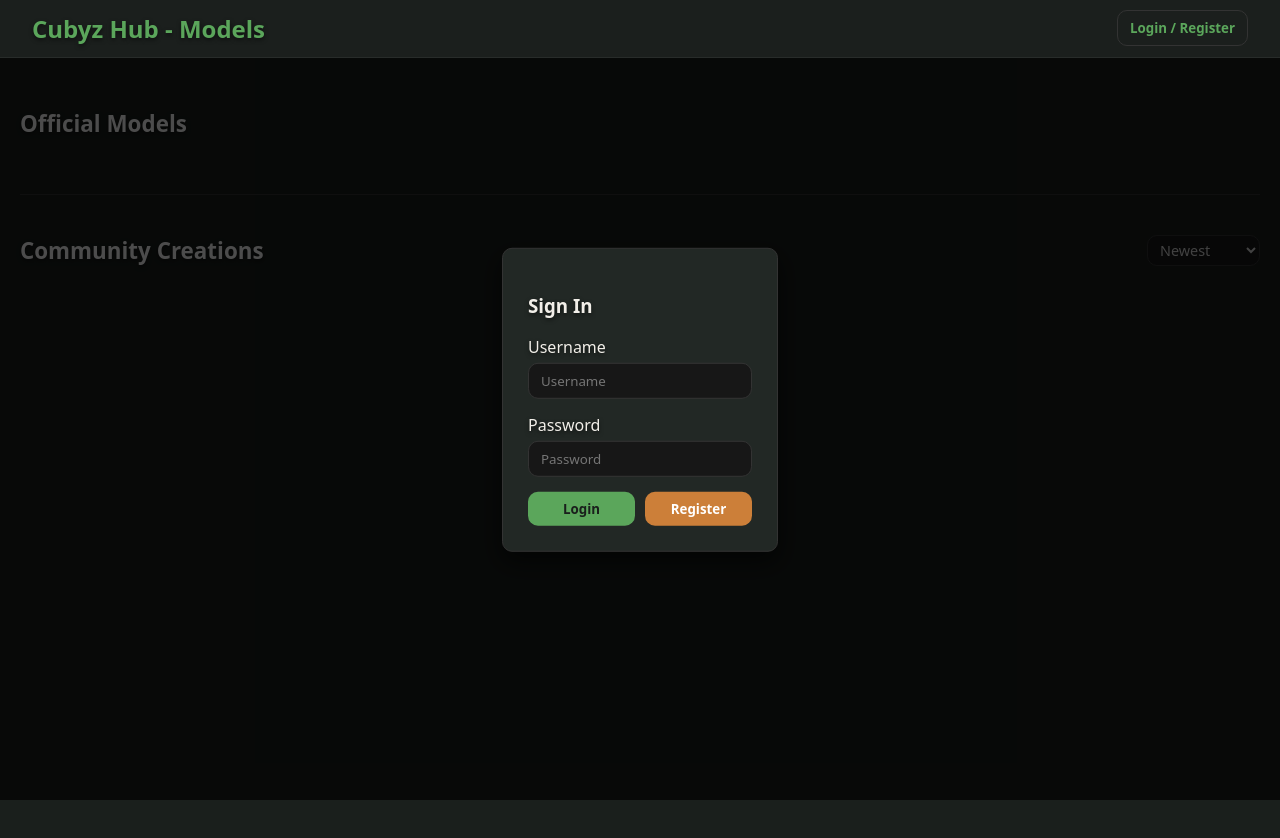
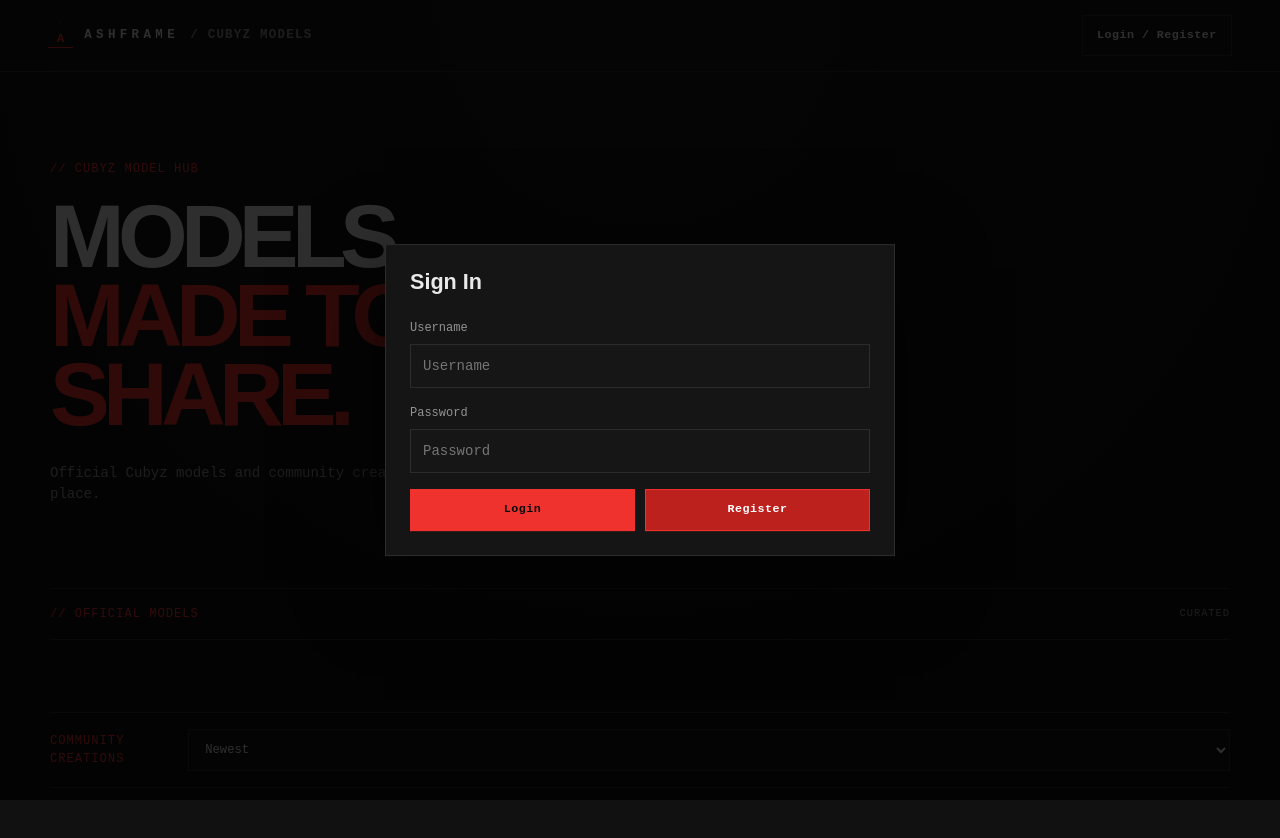
Before and after one commit to ashframe-org/cubyz-model-hub, a website: page public/index.html in a window 1280 px wide. Both pictures are taken after a click on the button "Login / Register". Before the commit the page ends 800 px from the top, so only its background shows below. Drawn offline with Linux system fonts and the light colour scheme; no server answers.

Commit message:
Restyle model hub with Ashframe visual system

```diff
--- a/public/index.html
+++ b/public/index.html
@@ -23,21 +23,29 @@
   });
 </script>
   <header class="site-header">
-    <h2>Cubyz Hub - Models</h2>
+    <a class="brand" href="/" aria-label="Ashframe Model Hub">
+      <span class="brand-mark" aria-hidden="true">A</span>
+      <span>ASHFRAME</span>
+      <span class="brand-context">/ CUBYZ MODELS</span>
+    </a>
     <div class="auth-box" id="authBox">
-      <button onclick="toggleAuthModal(true)" style="background:transparent; color:var(--accent); border:1px solid var(--border);">Login / Register</button>
+      <button class="outline-button" onclick="toggleAuthModal(true)">Login / Register</button>
     </div>
   </header>
 
   <main>
-    <div class="section-title">Official Models</div>
+    <section class="intro">
+      <p class="eyebrow">// CUBYZ MODEL HUB</p>
+      <h1>MODELS.<br><em>MADE TO SHARE.</em></h1>
+      <p>Official Cubyz models and community creations in one place.</p>
+    </section>
+
+    <div class="section-title"><span>// OFFICIAL MODELS</span><span>CURATED</span></div>
     <div class="grid" id="officialGrid"></div>
 
-    <hr style="border: 0; border-top: 1px solid var(--border); margin: 40px 0;">
-
-    <div class="section-title" style="display: flex; justify-content: space-between; align-items: center;">
+    <div class="section-title section-title-controls">
       <span>Community Creations</span>
-      <select id="sortSelector" style="font-size: 0.9rem; padding: 4px 8px;">
+      <select id="sortSelector" aria-label="Sort community creations">
         <option value="newest">Newest</option>
         <option value="oldest">Oldest</option>
         <option value="votes">Most Votes</option>
--- a/public/style.css
+++ b/public/style.css
@@ -1,263 +1,192 @@
 :root {
-    --bg: #1e1e1e;
-    --bg-alt: #171717;
-    --card-bg: #222825;
-    --accent: #5BA65B;
-    --accent-dark: #CC7F39;
-    --text: #ddd;
-    --text-muted: #999;
-    --border: #333;
-    --radius: 10px;
-    --transition: 0.25s ease;
-    --font-family: system-ui, sans-serif;
+  --bg: #111111;
+  --bg-raised: #161616;
+  --bg-deep: #0a0a0a;
+  --text: #e9e9e9;
+  --muted: #929292;
+  --border: #2d2d2d;
+  --accent: #f0322e;
+  --accent-dark: #bd211e;
+  --font-sans: Arial, Helvetica, sans-serif;
+  --font-mono: "Courier New", Courier, monospace;
 }
 
-* {
-    box-sizing: border-box;
+* { box-sizing: border-box; }
+html { background: var(--bg); }
+body {
+  min-height: 100vh;
+  margin: 0;
+  background: radial-gradient(circle at 50% 0, #191919 0, var(--bg) 42rem);
+  color: var(--text);
+  font: 14px/1.5 var(--font-mono);
 }
 
-body {
-    margin: 0;
-    padding: 0;
-    font-family: var(--font-family);
-    background: #1A1F1C;
-    color: #f2efe9;
-    display: flex;
-    flex-direction: column;
-    min-height: 100vh;
-    text-shadow: 0 2px 4px rgba(0, 0, 0, 0.5);
-}
-
-main {
-    flex: 1;
-    padding: 20px;
+body::before {
+  content: "";
+  position: fixed;
+  z-index: -1;
+  inset: 0;
+  opacity: .14;
+  pointer-events: none;
+  background-image: radial-gradient(rgba(255,255,255,.3) .45px, transparent .65px);
+  background-size: 5px 5px;
 }
 
 .site-header {
+  min-height: 72px;
+  padding: 0 3rem;
+  border-bottom: 1px solid var(--border);
   display: flex;
   align-items: center;
   justify-content: space-between;
-    padding: 0.65rem 2rem;
-    background: #1b1f1d;
-    border-bottom: 1px solid rgba(255,255,255,.06);
-    position: relative;
-    z-index: 1000;
+  gap: 1.5rem;
 }
+.brand {
+  display: inline-flex;
+  align-items: center;
+  gap: .7rem;
+  color: var(--text);
+  font: 600 .78rem/1 var(--font-mono);
+  letter-spacing: .35em;
+  text-decoration: none;
+}
+.brand-mark {
+  width: 25px;
+  height: 25px;
+  display: grid;
+  place-items: center;
+  color: var(--accent);
+  border: 1px solid var(--accent);
+  clip-path: polygon(50% 0, 100% 100%, 0 100%);
+  font: 700 .7rem/1 var(--font-sans);
+  letter-spacing: 0;
+  padding-top: .35rem;
+}
+.brand-context { color: var(--muted); letter-spacing: .1em; }
 
-.site-header h2 {
+main { width: min(1180px, calc(100% - 4rem)); margin: 0 auto; padding: 4.5rem 0 6rem; }
+.intro { max-width: 680px; padding: 1rem 0 4rem; }
+.eyebrow, .section-title {
   color: var(--accent);
+  font-size: .76rem;
+  letter-spacing: .08em;
+  text-transform: uppercase;
+}
+.eyebrow { margin: 0 0 1.2rem; }
+.intro h1 {
+  max-width: 700px;
   margin: 0;
-    font-weight: bold;
-    font-size: 1.5rem;
+  font: 800 clamp(3rem, 7vw, 6.4rem)/.88 var(--font-sans);
+  letter-spacing: -.075em;
 }
-
-.auth-box {
-    display: flex;
-    gap: 10px;
-}
-
-input, select, button {
-    background: var(--bg-alt);
-    border: 1px solid var(--border);
-    color: var(--text);
-    padding: 8px 12px;
-    border-radius: var(--radius);
-    font-family: var(--font-family);
-    transition: var(--transition);
-}
-
-button {
-    background: var(--accent);
-    color: #1a1f1c;
-    cursor: pointer;
-    font-weight: bold;
-    border: none;
-}
-
-button:hover {
-    background: #6ebd6e;
-    transform: translateY(-1px);
-}
-
-.filters {
-    display: flex;
-    gap: 15px;
-    margin-bottom: 20px;
-    align-items: center;
-}
+.intro h1 em { color: var(--accent); font-style: normal; }
+.intro > p:last-child { max-width: 470px; margin: 1.8rem 0 0; color: var(--muted); }
 
 .section-title {
-    font-size: 1.4rem;
-    color: #fff;
-    margin: 30px 0 15px 0;
-    font-weight: bold;
+  display: flex;
+  justify-content: space-between;
+  align-items: center;
+  margin: 1.2rem 0 0;
+  padding: 1rem 0;
+  border-top: 1px solid var(--border);
 }
+.section-title > span:last-child { color: var(--muted); font-size: .65rem; }
+.section-title-controls { margin-top: 4.5rem; }
 
-.grid {
-    display: grid;
-    grid-template-columns: repeat(auto-fill, minmax(220px, 1fr));
-    gap: 20px;
-}
-
+.grid { display: grid; grid-template-columns: repeat(auto-fill, minmax(230px, 1fr)); border-top: 1px solid var(--border); }
 .card {
-    background: var(--card-bg);
-    border: 1px solid var(--border);
-    border-radius: var(--radius);
-    overflow: hidden;
+  min-width: 0;
+  background: rgba(17,17,17,.72);
+  border-right: 1px solid var(--border);
+  border-bottom: 1px solid var(--border);
   display: flex;
   flex-direction: column;
   text-align: left;
-    position: relative;
-    transition: var(--transition);
+  transition: background .18s ease;
 }
+.card:first-child { border-left: 1px solid var(--border); }
+.card:hover { background: #1b1b1b; }
+.card-header { padding: 1rem 1.1rem; color: var(--text); font: 700 1.1rem/1.15 var(--font-sans); }
+.canvas-container { position: relative; height: 230px; background: var(--bg-deep); border-top: 1px solid var(--border); border-bottom: 1px solid var(--border); }
+.card-footer { padding: 1rem 1.1rem; color: var(--muted); font-size: .77rem; display: flex; flex-direction: column; gap: .75rem; }
+.meta-line { display: flex; align-items: center; justify-content: space-between; gap: .5rem; }
+.meta-line b { color: var(--text); }
 
-.card:hover {
-    transform: translateY(-3px);
-    border-color: var(--accent);
+input, select, button, .download-btn, .custom-file-upload {
+  border-radius: 0;
+  font: inherit;
 }
-
-.card-header {
-    padding: 12px;
-    font-weight: bold;
-    font-size: 1.05rem;
-    color: #fff;
-    overflow: hidden;
-    text-overflow: ellipsis;
-    white-space: nowrap;
+input, select {
+  width: 100%;
+  min-height: 42px;
+  padding: .65rem .75rem;
+  border: 1px solid var(--border);
+  outline: none;
+  background: var(--bg-raised);
+  color: var(--text);
 }
-
-.canvas-container {
-    width: 100%;
-    height: 230px;
-    background: var(--bg-alt);
-    position: relative;
+input:focus, select:focus { border-color: var(--accent); }
+button, .download-btn, .custom-file-upload {
+  cursor: pointer;
+  border: 1px solid var(--accent);
+  background: var(--accent);
+  color: #090909;
+  padding: .7rem .9rem;
+  font-size: .73rem;
+  font-weight: 700;
+  letter-spacing: .04em;
+  text-align: center;
+  text-decoration: none;
+  transition: background .15s ease, color .15s ease;
 }
-
-.card-footer {
-    padding: 12px;
-    font-size: 0.85rem;
-    color: var(--text-muted);
-    background: var(--bg-alt);
-    display: flex;
-    flex-direction: column;
-    gap: 10px;
-    border-top: 1px solid var(--border);
-}
-
-.meta-line {
-    display: flex;
-    justify-content: space-between;
-    align-items: center;
-}
-
-.meta-line span b {
-    color: #fff;
-}
-
-.download-btn {
-    flex: 1;
-    text-align: center;
-    background: var(--bg);
-    color: var(--text);
-    text-decoration: none;
-    padding: 6px;
-    font-size: 0.8rem;
-    font-weight: bold;
-    border-radius: var(--radius);
-    border: 1px solid var(--border);
-    transition: var(--transition);
-}
-
-.download-btn:hover {
-    background: var(--card-bg);
-    color: #fff;
-    border-color: var(--text-muted);
-}
+button:hover, .download-btn:hover, .custom-file-upload:hover { background: #ff4844; }
+.outline-button { background: transparent; color: var(--text); border-color: var(--border); }
+.outline-button:hover { color: var(--accent); border-color: var(--accent); background: transparent; }
+.account-actions { display: flex; align-items: center; gap: .8rem; }
+.account-name { color: var(--muted); font-size: .74rem; }
+.upload-button { white-space: nowrap; }
+.download-btn { flex: 1; background: transparent; color: var(--text); border-color: var(--border); }
+.download-btn:hover { border-color: var(--accent); color: var(--accent); background: transparent; }
 
 .modal {
   display: none;
   position: fixed;
-    top: 50%;
-    left: 50%;
+  z-index: 100;
+  top: 50%; left: 50%;
+  width: min(510px, calc(100vw - 2rem));
+  max-height: calc(100vh - 2rem);
+  overflow: auto;
+  padding: 1.5rem;
   transform: translate(-50%, -50%);
-    background: var(--card-bg);
   border: 1px solid var(--border);
-    padding: 25px;
-    border-radius: var(--radius);
-    z-index: 100;
-    box-shadow: 0 10px 25px rgba(0,0,0,0.6);
+  background: #151515;
+  box-shadow: 0 1.5rem 5rem rgba(0,0,0,.65);
 }
+.modal h3 { margin: 0 0 1.5rem; font: 700 1.35rem var(--font-sans); }
+.modal-overlay { display: none; position: fixed; z-index: 99; inset: 0; background: rgba(0,0,0,.8); }
+.form-group { display: flex; flex-direction: column; gap: .45rem; margin-bottom: 1rem; }
+.form-group label { color: var(--muted); font-size: .75rem; }
 
-.modal-overlay {
-    display: none;
-    position: fixed;
-    top: 0;
-    left: 0;
-    width: 100%;
-    height: 100%;
-    background: rgba(0,0,0,0.7);
-    z-index: 99;
-}
-
-.form-group {
-    margin-bottom: 15px;
-    display: flex;
-    flex-direction: column;
-    gap: 5px;
-}
-
-.remix-split {
-    display: flex;
-    gap: 20px;
-    width: 620px;
-    height: 360px;
-}
-
+.remix-split { display: flex; gap: 20px; width: 620px; height: 360px; }
 .canvas-wrapper {
   position: relative;
-    background-image: linear-gradient(45deg, #111 25%, transparent 25%), linear-gradient(-45deg, #111 25%, transparent 25%), linear-gradient(45deg, transparent 75%, #111 75%), linear-gradient(-45deg, transparent 75%, #111 75%);
-    background-size: 16px 16px;
-    background-position: 0 0, 0 8px, 8px -8px, -8px 0px;
-    border-radius: var(--radius);
   display: block;
-    /* Generates an invisible buffer zone surrounding only the canvas object itself */
   margin: 300px;
   padding: 0;
+  background-image: linear-gradient(45deg, #171717 25%, transparent 25%), linear-gradient(-45deg, #171717 25%, transparent 25%), linear-gradient(45deg, transparent 75%, #171717 75%), linear-gradient(-45deg, transparent 75%, #171717 75%);
+  background-size: 16px 16px;
+  background-position: 0 0, 0 8px, 8px -8px, -8px 0;
 }
+.pixel-canvas { position: absolute; top: 0; left: 0; image-rendering: pixelated; image-rendering: crisp-edges; }
+#canvasScrollContainer { position: relative; display: grid; flex: 1; place-items: center; overflow: auto; border: 1px solid var(--border); background: var(--bg-deep); }
+.custom-file-upload { display: inline-block; width: 100%; }
 
-.pixel-canvas {
-    image-rendering: pixelated;
-    image-rendering: crisp-edges;
-    position: absolute;
-    top: 0;
-    left: 0;
+@media (max-width: 700px) {
+  .site-header { min-height: 64px; padding: 0 1.2rem; }
+  .brand-context, .account-name { display: none; }
+  main { width: min(100% - 2.4rem, 1180px); padding-top: 3rem; }
+  .intro { padding-bottom: 3rem; }
+  .grid { grid-template-columns: repeat(auto-fill, minmax(180px, 1fr)); }
+  .canvas-container { height: 190px; }
+  .section-title-controls { margin-top: 3rem; }
 }
-#canvasScrollContainer {
-flex: 1;
-background: #0b0c0b;
-border-radius: var(--radius);
-border: 1px solid var(--border);
-overflow: auto;
-position: relative;
-/* Display grid allows the inner wrapper to expand without clipping its parent borders */
-display: grid;
-place-items: center;
-}
-.custom-file-upload {
-    display: inline-block;
-    width: 100%;
-    text-align: center;
-    background: var(--bg-alt);
-    border: 1px solid var(--border);
-    color: var(--text);
-    padding: 8px 12px;
-    border-radius: var(--radius);
-    font-family: var(--font-family);
-    cursor: pointer;
-    font-size: 0.85rem;
-    transition: var(--transition);
-}
-.custom-file-upload:hover {
-    border-color: var(--accent);
-    color: #fff;
-}
```
Also changed, not shown: public/app.js (+4 -4 lines). Lines whose indentation alone changed are shown as unchanged.
